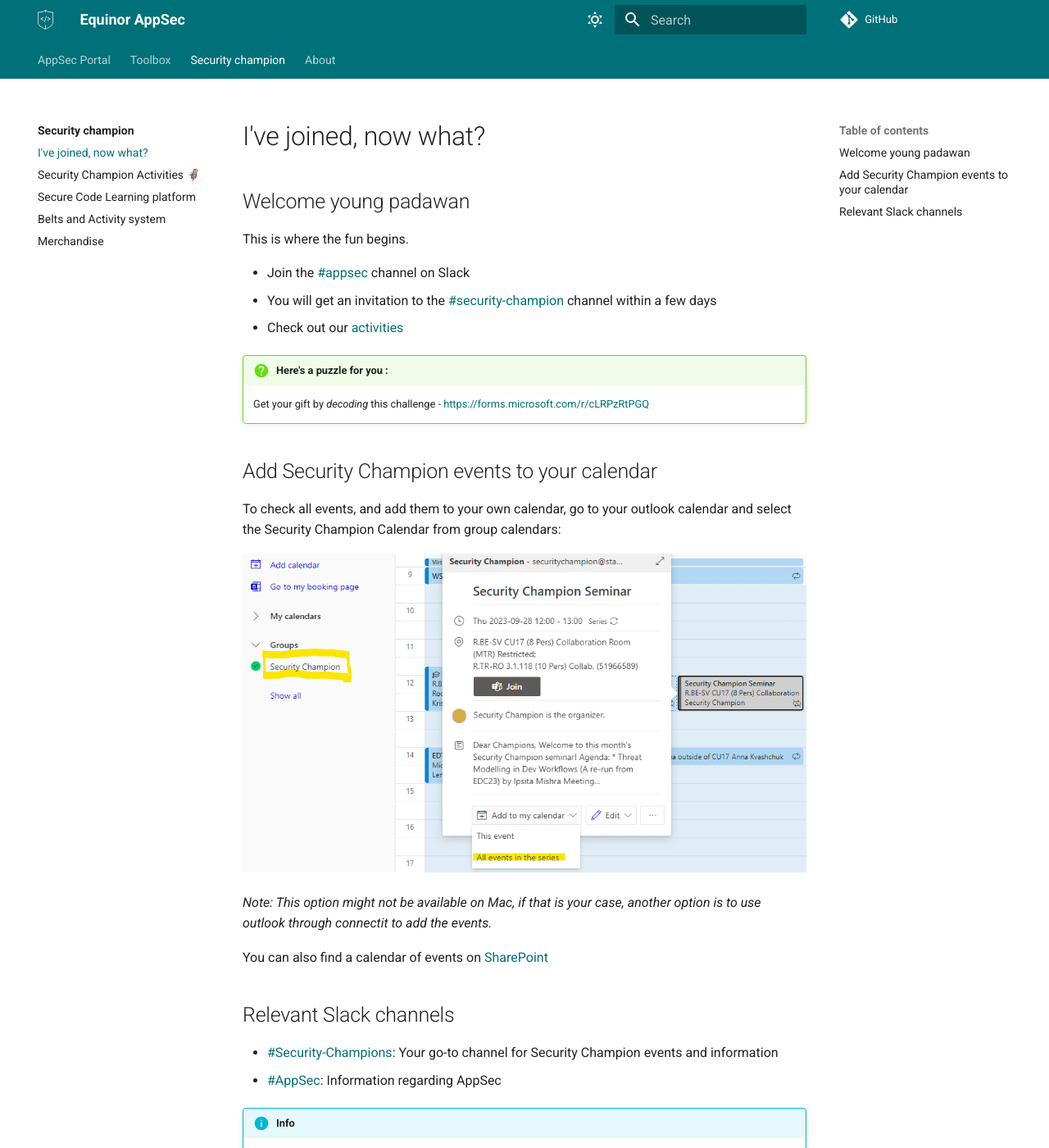
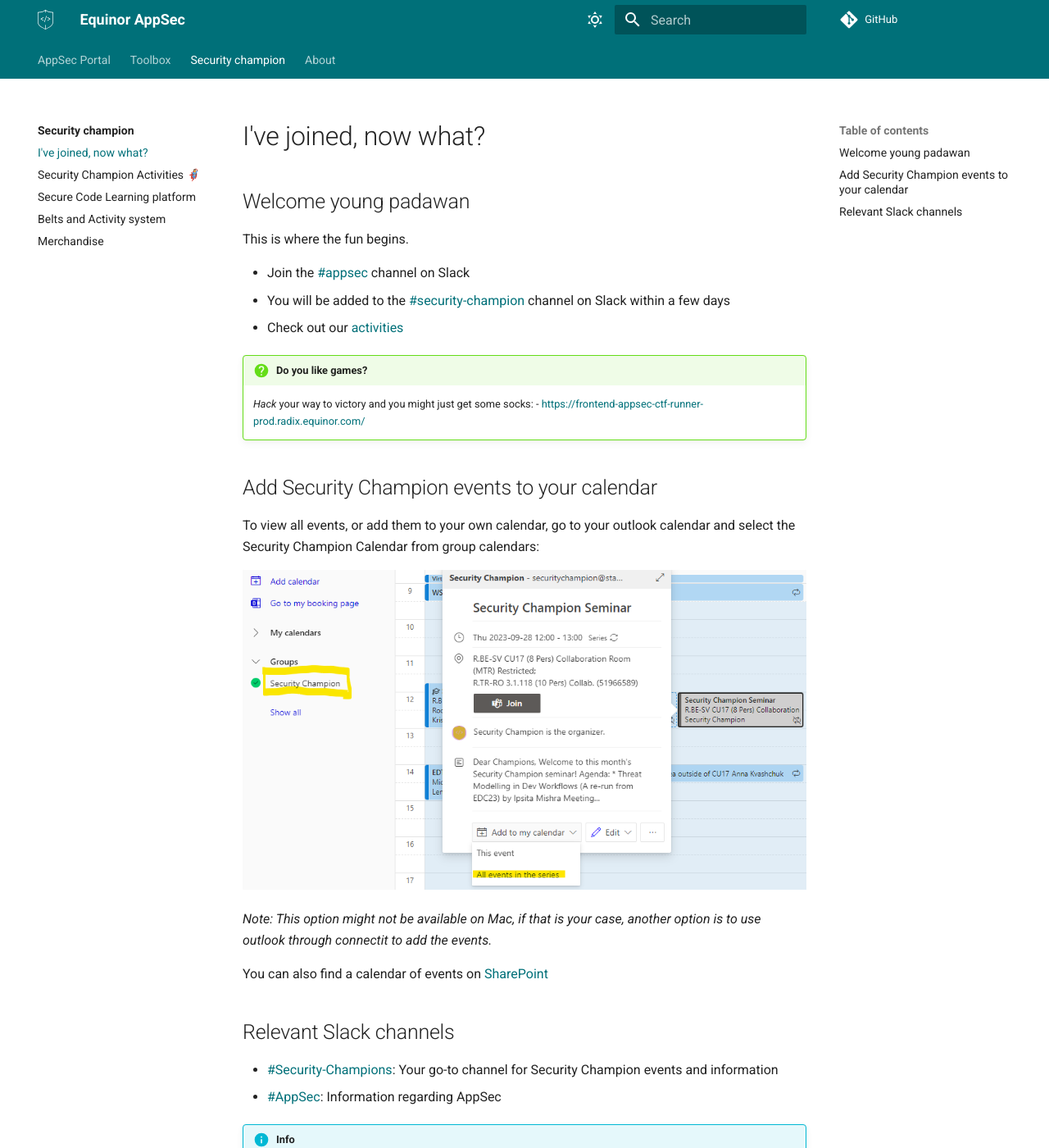
Before and after one commit to equinor/appsec, an MkDocs documentation site: the page built from docs/security-champion/1-new_security_champion.md, in a window 1280 px wide and 1400 px high. Shown: the whole window at 82% size. Built offline with MkDocs 1.6.1 and Material for MkDocs 9.7.7, drawn with Linux system fonts in a browser that asks for light colours; some web fonts are replaced; comment, search, counter and statistics services are not loaded; some of the changed text lies outside the part shown.

Commit message:
docs: add sock game as scn onboarding challenge

```diff
--- a/docs/security-champion/1-new_security_champion.md
+++ b/docs/security-champion/1-new_security_champion.md
@@ -5,15 +5,15 @@
 This is where the fun begins.
 
 - Join the [#appsec](https://equinor.slack.com/archives/CMM6FSW5V) channel on Slack
-- You will get an invitation to the [#security-champion](https://equinor.slack.com/archives/C036HGPBJ04) channel within a few days
+- You will be added to the [#security-champion](https://equinor.slack.com/archives/C036HGPBJ04) channel on Slack within a few days
 - Check out our [activities](./2-security_champion_activities.md)
 
-!!! question "Here's a puzzle for you :"
-    Get your gift by _decoding_ this challenge - <https://forms.microsoft.com/r/cLRPzRtPGQ>
+!!! question "Do you like games?"
+    _Hack_ your way to victory and you might just get some socks: - <https://frontend-appsec-ctf-runner-prod.radix.equinor.com/>
 
 ## Add Security Champion events to your calendar
 
-To check all events, and add them to your own calendar, go to your outlook calendar and select the Security Champion Calendar from group calendars:
+To view all events, or add them to your own calendar, go to your outlook calendar and select the Security Champion Calendar from group calendars:
 
 ![Security Champion Calendar](./add_SecurityChampions_calendar.png)
 
```
Also changed, not shown: other parts of docs/security-champion/1-new_security_champion.md (+1 -1 lines).
